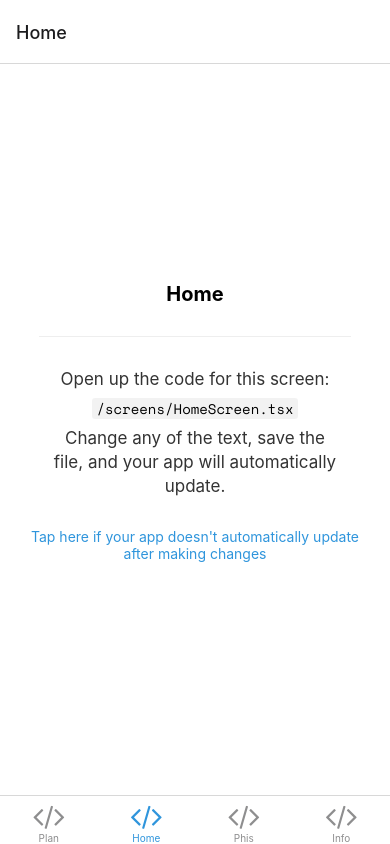
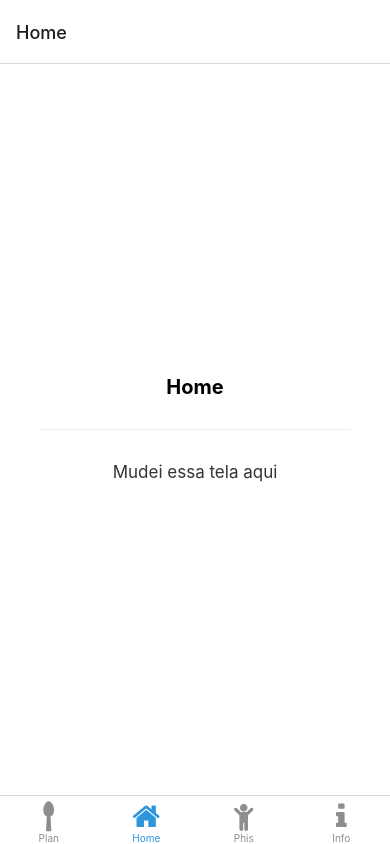
Before and after one commit to cap-nascimento/UnjunkProject, a React Native app: screen /Home in a window 390 px wide. Built offline with nearby package versions, Linux system fonts and the light colour scheme; what expo-linking would draw is missing.

Commit message:
Update Home tab: - Cleaning content - Adding icons to navigation menu

```diff
--- /dev/null
+++ b/components/HomeEdit.tsx
@@ -0,0 +1,48 @@
+import { StyleSheet } from 'react-native';
+
+import { Text, View } from './Themed';
+
+export default function HomeEdit({ path }: { path: string }) {
+  return (
+    <View>
+      <View style={styles.getStartedContainer}>
+        <Text
+          style={styles.getStartedText}
+          lightColor="rgba(0,0,0,0.8)"
+          darkColor="rgba(255,255,255,0.8)">
+          Mudei essa tela aqui
+        </Text>
+							</View>
+    </View>
+  );
+}
+
+const styles = StyleSheet.create({
+  getStartedContainer: {
+    alignItems: 'center',
+    marginHorizontal: 50,
+  },
+  homeScreenFilename: {
+    marginVertical: 7,
+  },
+  codeHighlightContainer: {
+    borderRadius: 3,
+    paddingHorizontal: 4,
+  },
+  getStartedText: {
+    fontSize: 17,
+    lineHeight: 24,
+    textAlign: 'center',
+  },
+  helpContainer: {
+    marginTop: 15,
+    marginHorizontal: 20,
+    alignItems: 'center',
+  },
+  helpLink: {
+    paddingVertical: 15,
+  },
+  helpLinkText: {
+    textAlign: 'center',
+  },
+});
--- a/navigation/index.tsx
+++ b/navigation/index.tsx
@@ -14,6 +14,7 @@ import Colors from '../constants/Colors';
 import useColorScheme from '../hooks/useColorScheme';
 import ModalScreen from '../screens/ModalScreen';
 import NotFoundScreen from '../screens/NotFoundScreen';
+
 import PlanScreen from '../screens/PlanScreen';
 import HomeScreen from '../screens/HomeScreen';
 import PhisicalInfoScreen from '../screens/PhisicalInfoScreen';
@@ -70,7 +71,7 @@ function BottomTabNavigator() {
         component={PlanScreen}
         options={{
           title: 'Plan',
-          tabBarIcon: ({ color }) => <TabBarIcon name="code" color={color} />,
+          tabBarIcon: ({ color }) => <TabBarIcon name="spoon" color={color} />,
         }}
       />
       <BottomTab.Screen
@@ -78,7 +79,7 @@ function BottomTabNavigator() {
         component={HomeScreen}
         options={({ navigation }: RootTabScreenProps<'Home'>) => ({
           title: 'Home',
-          tabBarIcon: ({ color }) => <TabBarIcon name="code" color={color} />,
+          tabBarIcon: ({ color }) => <TabBarIcon name="home" color={color} />,
         })}
       />
 						<BottomTab.Screen
@@ -86,7 +87,7 @@ function BottomTabNavigator() {
         component={PhisicalInfoScreen}
         options={{
           title: 'Phis',
-          tabBarIcon: ({ color }) => <TabBarIcon name="code" color={color} />,
+          tabBarIcon: ({ color }) => <TabBarIcon name="child" color={color} />,
         }}
       />
 						<BottomTab.Screen
@@ -94,7 +95,7 @@ function BottomTabNavigator() {
 								component={InfoScreen}
 								options={{
 										title: 'Info',
-										tabBarIcon: ({ color }) => <TabBarIcon name="code" color={color} />,
+										tabBarIcon: ({ color }) => <TabBarIcon name="info" color={color} />,
 								}}
 						/>
     </BottomTab.Navigator>
--- a/screens/HomeScreen.tsx
+++ b/screens/HomeScreen.tsx
@@ -1,6 +1,5 @@
 import { StyleSheet } from 'react-native';
-
-import EditScreenInfo from '../components/EditScreenInfo';
+import HomeEdit from '../components/HomeEdit';
 import { Text, View } from '../components/Themed';
 import { RootTabScreenProps } from '../types';
 
@@ -9,7 +8,7 @@ export default function HomeScreen({ navigation }: RootTabScreenProps<'Home'>) {
     <View style={styles.container}>
       <Text style={styles.title}>Home</Text>
       <View style={styles.separator} lightColor="#eee" darkColor="rgba(255,255,255,0.1)" />
-      <EditScreenInfo path="/screens/HomeScreen.tsx" />
+      <HomeEdit path="/screens/HomeScreen.tsx" />
     </View>
   );
 }
```
